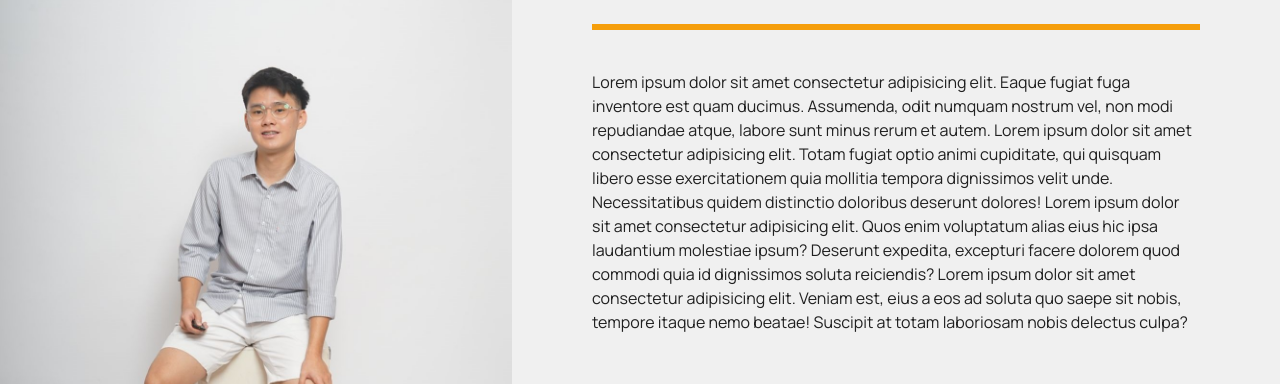
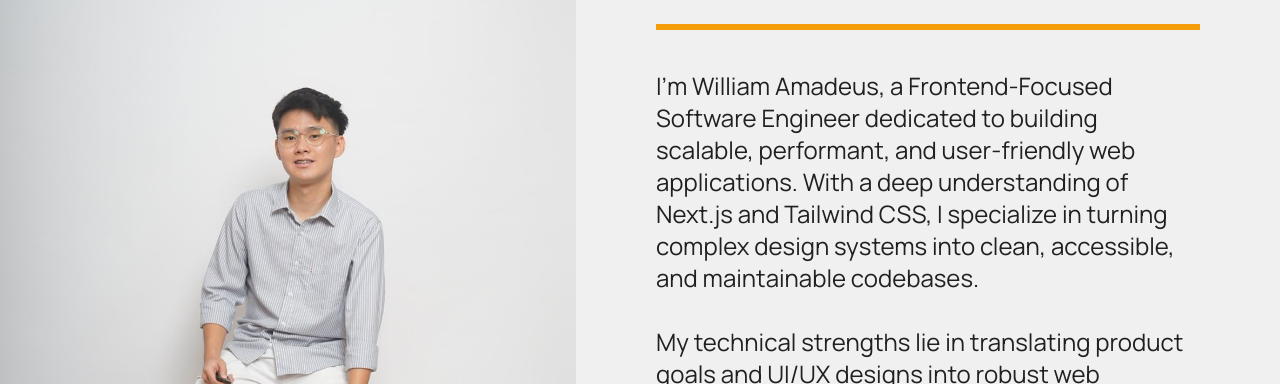
Before and after one commit to williamamadeusss/portfolio-william, a Next.js app: page / in a window 1280 px wide. Shown: the part 828-1212 px from the top of the page. Built offline with nearby package versions, Linux system fonts and the light colour scheme.

Commit message:
on progress create biodata section

```diff
--- a/src/app/components/about-section.tsx
+++ b/src/app/components/about-section.tsx
@@ -5,32 +5,40 @@ export default function AboutSection() {
   return (
     <div
       id="about"
-      className="flex flex-col-reverse gap-14 bg-background text-backgroundBlack lg:max-h-[87vh] lg:flex-row lg:gap-20"
+      className="flex flex-col-reverse bg-background text-backgroundBlack lg:flex-row"
     >
       <Image
         src="/images/will.jpg"
         alt="about will"
-        className="w-2/5 object-cover"
+        className="h-fit w-[45%] object-cover"
       />
-      <div className="flex w-3/5 flex-col gap-10 px-4 lg:px-0 lg:pr-20 lg:pt-12">
-        <h2 className="text-mediumHeading flex w-full justify-end border-b-[6px] border-primary pb-6 font-extrabold">
+
+      <div className="flex w-[55%] flex-col gap-10 px-4 lg:px-20 lg:pt-12">
+        <h2 className="flex w-full justify-end border-b-[6px] border-primary pb-6 text-mediumHeading font-extrabold">
           about WILLIAM
         </h2>
 
-        <p>
-          Lorem ipsum dolor sit amet consectetur adipisicing elit. Eaque fugiat
-          fuga inventore est quam ducimus. Assumenda, odit numquam nostrum vel,
-          non modi repudiandae atque, labore sunt minus rerum et autem. Lorem
-          ipsum dolor sit amet consectetur adipisicing elit. Totam fugiat optio
-          animi cupiditate, qui quisquam libero esse exercitationem quia
-          mollitia tempora dignissimos velit unde. Necessitatibus quidem
-          distinctio doloribus deserunt dolores! Lorem ipsum dolor sit amet
-          consectetur adipisicing elit. Quos enim voluptatum alias eius hic ipsa
-          laudantium molestiae ipsum? Deserunt expedita, excepturi facere
-          dolorem quod commodi quia id dignissimos soluta reiciendis? Lorem
-          ipsum dolor sit amet consectetur adipisicing elit. Veniam est, eius a
-          eos ad soluta quo saepe sit nobis, tempore itaque nemo beatae!
-          Suscipit at totam laboriosam nobis delectus culpa?
+        <p className="text-2xl">
+          I’m William Amadeus, a Frontend-Focused Software Engineer dedicated to
+          building scalable, performant, and user-friendly web applications.
+          With a deep understanding of Next.js and Tailwind CSS, I specialize in
+          turning complex design systems into clean, accessible, and
+          maintainable codebases.
+          <br />
+          <br />
+          My technical strengths lie in translating product goals and UI/UX
+          designs into robust web experiences. I thrive in fast-paced
+          environments where attention to detail and performance matter, and I’m
+          constantly sharpening my skills to stay aligned with industry best
+          practices.
+          <br />
+          <br />
+          What drives me most is the challenge of solving complex
+          problems—whether it’s bringing ambitious UI designs to life,
+          fine-tuning performance, or diving into new technologies. I’m always
+          eager to push beyond my comfort zone and continuously grow as a
+          developer, exploring new areas of specialization and expanding my
+          capabilities with each project.
         </p>
       </div>
     </div>
```
